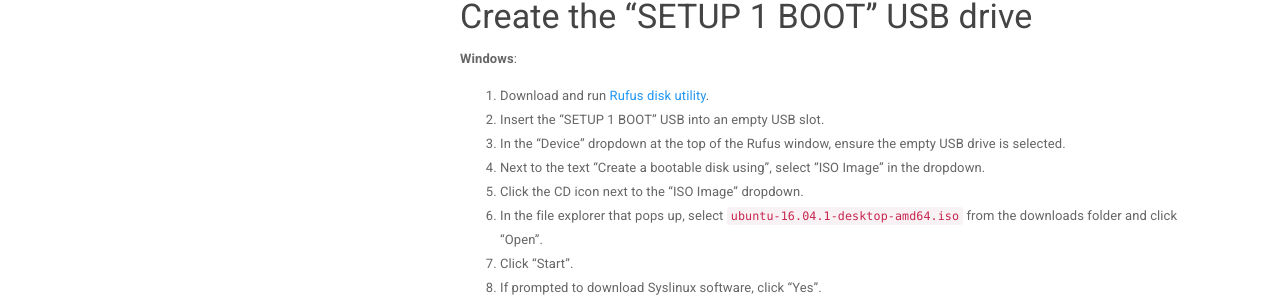
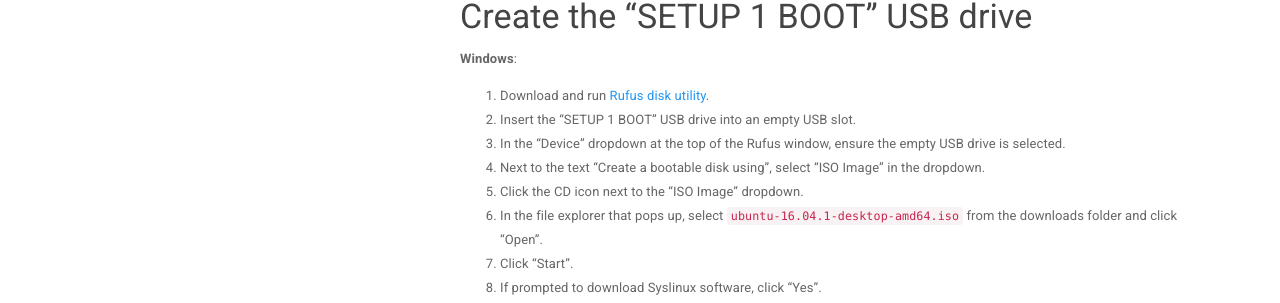
Before and after one commit to GlacierProtocol/glacierprotocol.github.io, a Jekyll site: the page built from _docs/setup/create-boot-usb.md, in a window 1280 px wide and 900 px high, scrolled down 1758 px. Shown: the part 148-451 px from the top of the window. Built offline with Jekyll 4.4.1, drawn with Linux system fonts in a browser that asks for light colours; nearby versions of some CDN libraries.

Commit message:
"USB" expanded to "USB drive"

```diff
--- a/_docs/setup/create-boot-usb.md
+++ b/_docs/setup/create-boot-usb.md
@@ -98,7 +98,7 @@ Open a copy of this document.
 
 **Windows**:
 1. Download and run [Rufus disk utility](https://rufus.akeo.ie/).
-2. Insert the "SETUP 1 BOOT" USB into an empty USB slot.
+2. Insert the "SETUP 1 BOOT" USB drive into an empty USB slot.
 3. In the "Device" dropdown at the top of the Rufus window, ensure the
 empty USB drive is selected.
 4. Next to the text "Create a bootable disk using", select "ISO Image"
```
